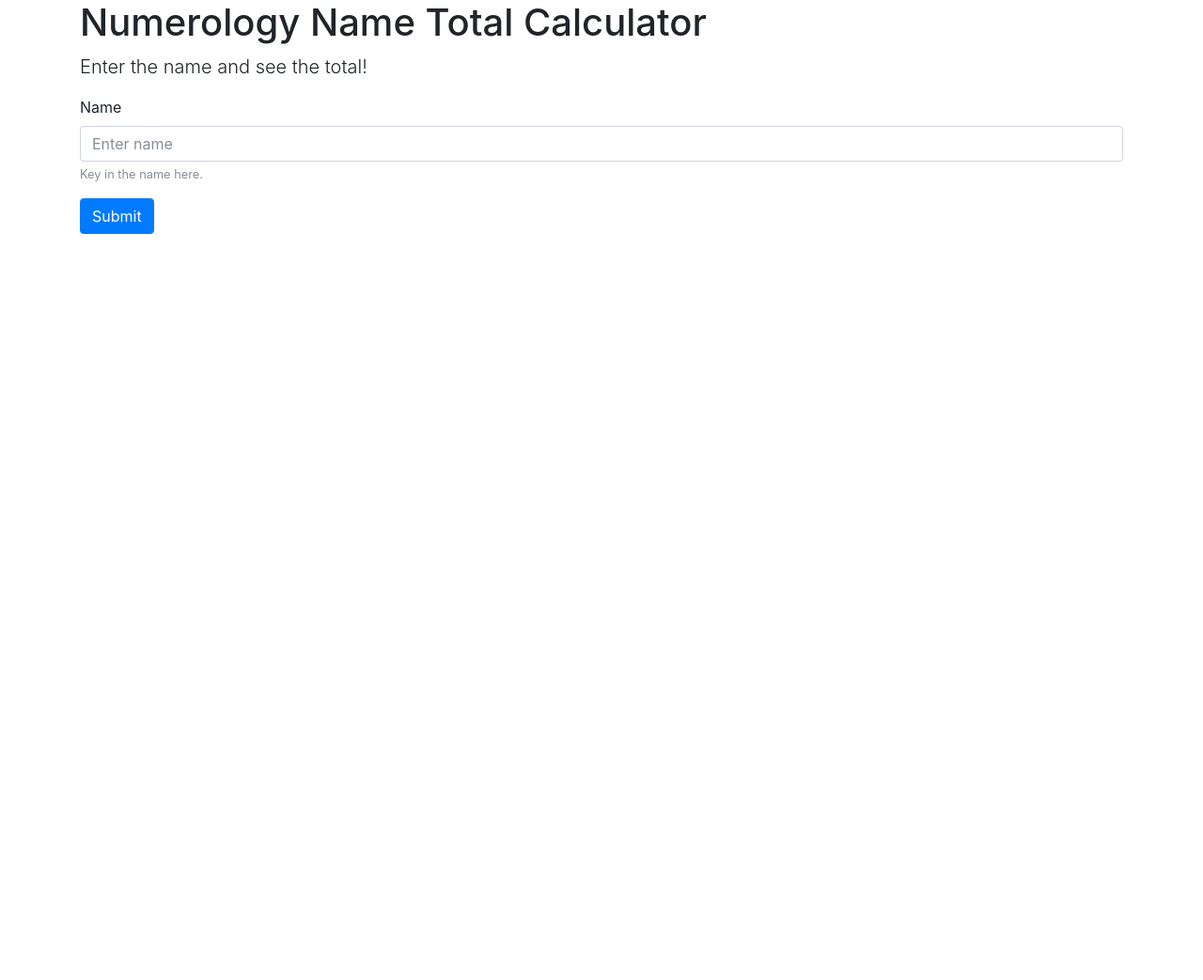
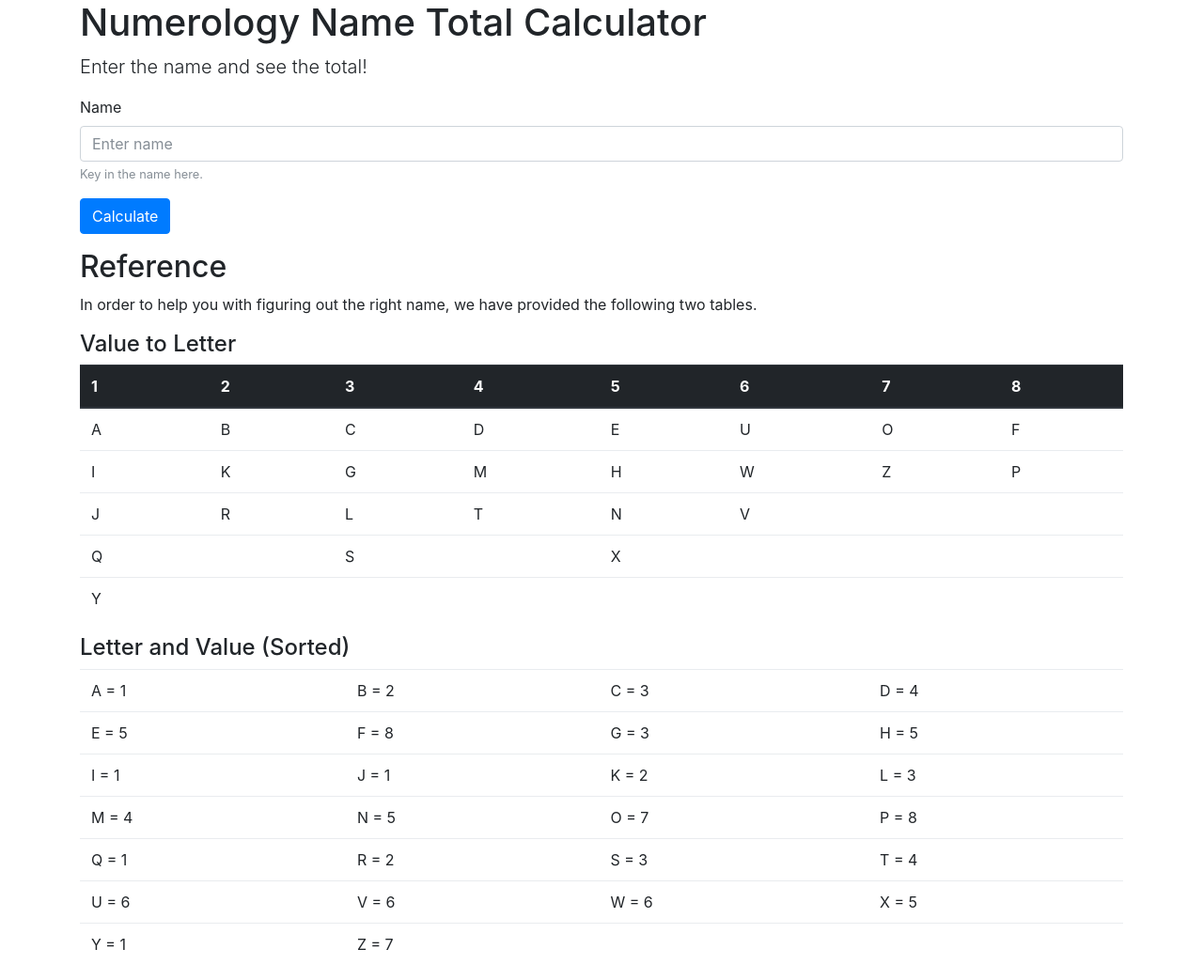
Before and after one commit to k9r/k9r.github.io, a plain HTML site: page index.html in a window 1280 px wide. Shown: the whole page at 94% size. Before the commit the page ends 800 px from the top, so only its background shows below. Drawn offline with nearby package versions, Linux system fonts and the light colour scheme.

Commit message:
Reference Tables and source of truth for map

```diff
--- a/index.html
+++ b/index.html
@@ -1,7 +1,7 @@
 <head>
   <meta name="viewport" content="width=device-width, initial-scale=1, maximum-scale=1, user-scalable=no">
   <link rel="stylesheet" href="https://maxcdn.bootstrapcdn.com/bootstrap/4.0.0-beta.2/css/bootstrap.min.css" integrity="sha384-PsH8R72JQ3SOdhVi3uxftmaW6Vc51MKb0q5P2rRUpPvrszuE4W1povHYgTpBfshb" crossorigin="anonymous">
-  <script src="https://code.jquery.com/jquery-3.2.1.slim.min.js" integrity="sha384-KJ3o2DKtIkvYIK3UENzmM7KCkRr/rE9/Qpg6aAZGJwFDMVNA/GpGFF93hXpG5KkN" crossorigin="anonymous"></script>
+  <script src="https://code.jquery.com/jquery-3.2.1.min.js"   integrity="sha256-hwg4gsxgFZhOsEEamdOYGBf13FyQuiTwlAQgxVSNgt4="   crossorigin="anonymous"></script>
   <script src="https://cdnjs.cloudflare.com/ajax/libs/popper.js/1.12.3/umd/popper.min.js" integrity="sha384-vFJXuSJphROIrBnz7yo7oB41mKfc8JzQZiCq4NCceLEaO4IHwicKwpJf9c9IpFgh" crossorigin="anonymous"></script>
   <script src="https://maxcdn.bootstrapcdn.com/bootstrap/4.0.0-beta.2/js/bootstrap.min.js" integrity="sha384-alpBpkh1PFOepccYVYDB4do5UnbKysX5WZXm3XxPqe5iKTfUKjNkCk9SaVuEZflJ" crossorigin="anonymous"></script>
 </head>
@@ -16,54 +16,33 @@
      <input type="name" class="form-control" id="InputName" aria-describedby="nameHelp" placeholder="Enter name">
      <small id="nameHelp" class="form-text text-muted">Key in the name here.</small>
    </div>
-   <button type="submit" class="btn btn-primary">Submit</button>
+   <button type="submit" class="btn btn-primary">Calculate</button>
  </form>
  <h2 class="hidden" id="total"></h2>
+ <h2>Reference</h2>
+ <div>
+  <p>
+    In order to help you with figuring out the right name, we have provided the following two tables.
+  </p>
+</div>
+<h4>Value to Letter</h4>
+<div id="table"></div>
+<h4>Letter and Value (Sorted)</h4>
+<div id="values_table"></div>
 </div>
 <script>
-  const NUM_MAP = {
-    "A": 1,
-    "I": 1,
-    "J": 1,
-    "Q": 1,
-    "Y": 1,
 
-    "B": 2,
-    "K": 2,
-    "R": 2,
+  $("#table").load("table.html");
+  $("#values_table").load("values_table.html");
 
-    "C": 3,
-    "G": 3,
-    "L": 3,
-    "S": 3,
+  $.getJSON("values.json", function(data) {
 
-    "D": 4,
-    "M": 4,
-    "T": 4,
-
-    "E": 5,
-    "H": 5,
-    "N": 5,
-    "X": 5,
-
-    "U": 6,
-    "V": 6,
-    "W": 6,
-
-    "O": 7,
-    "Z": 7,
-
-    "F": 8,
-    "P": 8,
-
-  };
-
-  $( "#calc" ).submit(function( event ) {
+    $( "#calc" ).submit(function(event) {
      let total = 0;
      $("#InputName").val().toUpperCase().split('').map(letter => {
        if (letter != " ") {
-      console.log(letter, NUM_MAP[letter]);
-      total += NUM_MAP[letter];
+        console.log(letter, data[letter]);
+        total += data[letter];
       }
     });
      $("#total").text("The total is " + total);
@@ -71,6 +50,7 @@
      event.preventDefault();
    });
 
+  });
 </script>
 </div>
 </main>
--- /dev/null
+++ b/table.html
@@ -0,0 +1,66 @@
+<table class="table">
+  <thead class="thead-dark">
+  <tr>
+    <th scope="col">1</th>
+    <th scope="col">2</th>
+    <th scope="col">3</th>
+    <th scope="col">4</th>
+    <th scope="col">5</th>
+    <th scope="col">6</th>
+    <th scope="col">7</th>
+    <th scope="col">8</th>
+  </tr>
+  </thead>
+  <tbody>
+  <tr>
+    <td>A</td>
+    <td>B</td>
+    <td>C</td>
+    <td>D</td>
+    <td>E</td>
+    <td>U</td>
+    <td>O</td>
+    <td>F</td>
+  </tr>
+  <tr>
+    <td>I</td>
+    <td>K</td>
+    <td>G</td>
+    <td>M</td>
+    <td>H</td>
+    <td>W</td>
+    <td>Z</td>
+    <td>P</td>
+  </tr>
+  <tr>
+    <td>J</td>
+    <td>R</td>
+    <td>L</td>
+    <td>T</td>
+    <td>N</td>
+    <td>V</td>
+    <td></td>
+    <td></td>
+  </tr>
+  <tr>
+    <td>Q</td>
+    <td></td>
+    <td>S</td>
+    <td></td>
+    <td>X</td>
+    <td></td>
+    <td></td>
+    <td></td>
+  </tr>
+  <tr>
+    <td>Y</td>
+    <td></td>
+    <td></td>
+    <td></td>
+    <td></td>
+    <td></td>
+    <td></td>
+    <td></td>
+  </tr>
+  </tbody>
+</table>
--- /dev/null
+++ b/values.json
@@ -0,0 +1,35 @@
+{
+    "A": 1,
+    "I": 1,
+    "J": 1,
+    "Q": 1,
+    "Y": 1,
+
+    "B": 2,
+    "K": 2,
+    "R": 2,
+
+    "C": 3,
+    "G": 3,
+    "L": 3,
+    "S": 3,
+
+    "D": 4,
+    "M": 4,
+    "T": 4,
+
+    "E": 5,
+    "H": 5,
+    "N": 5,
+    "X": 5,
+
+    "U": 6,
+    "V": 6,
+    "W": 6,
+
+    "O": 7,
+    "Z": 7,
+
+    "F": 8,
+    "P": 8
+}
--- /dev/null
+++ b/values_table.html
@@ -0,0 +1,45 @@
+<table class="table">
+  <tr>
+    <td>A = 1</td>
+    <td>B = 2</td>
+    <td>C = 3</td>
+    <td>D = 4</td>
+  </tr>
+  <tr>
+    <td>E = 5</td>
+    <td>F = 8</td>
+    <td>G = 3</td>
+    <td>H = 5</td>
+  </tr>
+  <tr>
+    <td>I = 1</td>
+    <td>J = 1</td>
+    <td>K = 2</td>
+    <td>L = 3</td>
+  </tr>
+  <tr>
+    <td>M = 4</td>
+    <td>N = 5</td>
+    <td>O = 7</td>
+    <td>P = 8</td>
+  </tr>
+  <tr>
+    <td>Q = 1</td>
+    <td>R = 2</td>
+    <td>S = 3</td>
+    <td>T = 4</td>
+  </tr>
+  <tr>
+    <td>U = 6</td>
+    <td>V = 6</td>
+    <td>W = 6</td>
+    <td>X = 5</td>
+  </tr>
+  <tr>
+    <td>Y = 1</td>
+    <td>Z = 7</td>
+    <td></td>
+    <td></td>
+  </tr>
+  </tbody>
+</table>
```
Also changed, not shown: 1 other file. Lines whose indentation alone changed are shown as unchanged.
